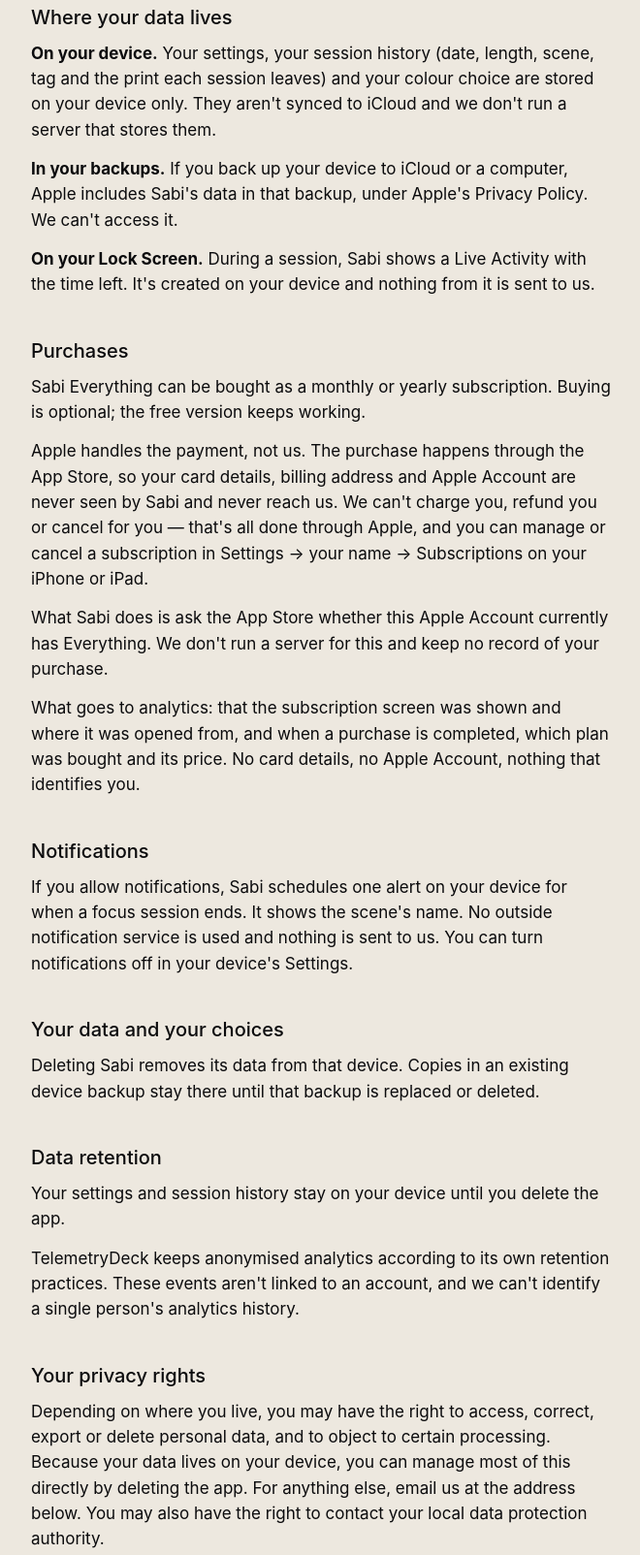
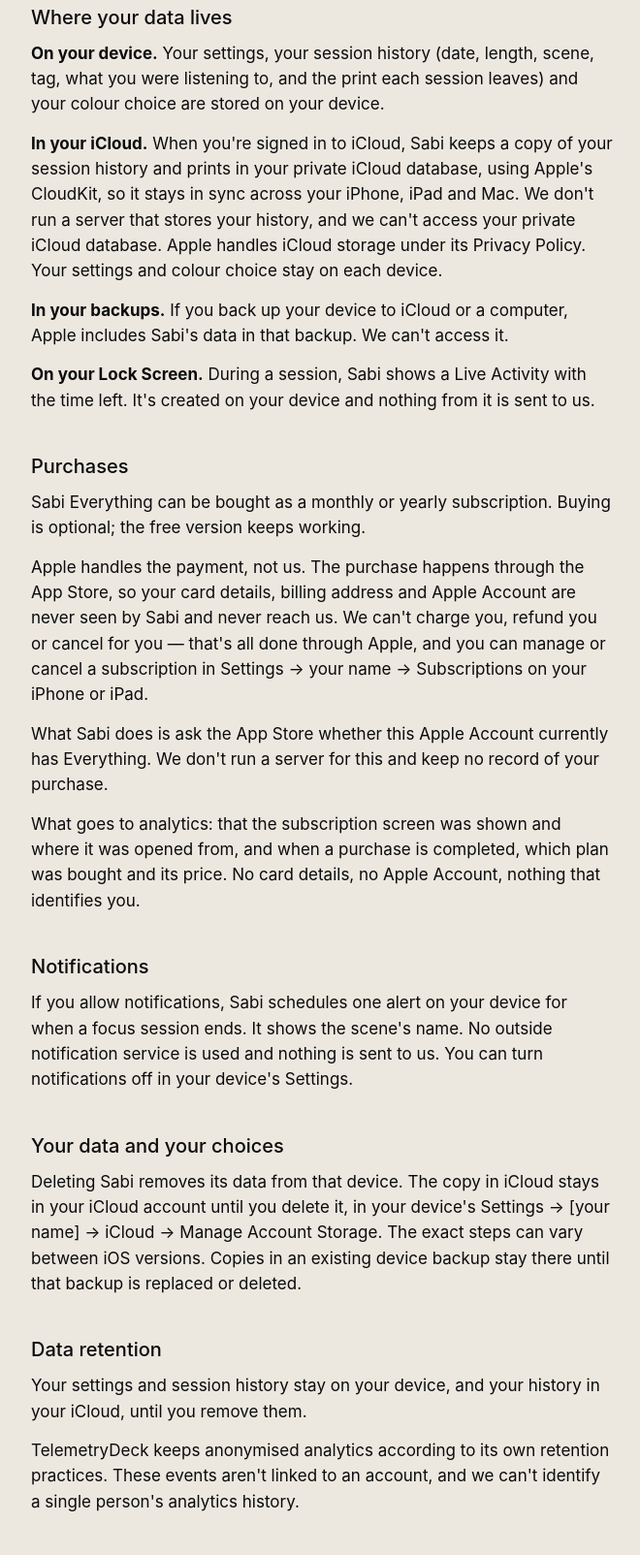
Before and after one commit to sabitimerapp/sabi, a plain HTML site: page privacy.html in a window 1280 px wide. Shown: the part 1468-3072 px from the top of the page at 97% size, without its empty margins (308-968 px from the left). Drawn offline with Linux system fonts and the light colour scheme.

Commit message:
Add files via upload

```diff
--- a/privacy.html
+++ b/privacy.html
@@ -33,8 +33,9 @@
 <p>We never send anything you type, your name, your email or your precise location. TelemetryDeck doesn't store IP addresses. Analytics are used to understand how Sabi works for people, never for advertising or cross-app tracking. You can learn more in <a href="https://telemetrydeck.com/privacy/">TelemetryDeck's privacy policy</a>.</p>
 
 <h2>Where your data lives</h2>
-<p><strong>On your device.</strong> Your settings, your session history (date, length, scene, tag and the print each session leaves) and your colour choice are stored on your device only. They aren't synced to iCloud and we don't run a server that stores them.</p>
-<p><strong>In your backups.</strong> If you back up your device to iCloud or a computer, Apple includes Sabi's data in that backup, under Apple's Privacy Policy. We can't access it.</p>
+<p><strong>On your device.</strong> Your settings, your session history (date, length, scene, tag, what you were listening to, and the print each session leaves) and your colour choice are stored on your device.</p>
+<p><strong>In your iCloud.</strong> When you're signed in to iCloud, Sabi keeps a copy of your session history and prints in your private iCloud database, using Apple's CloudKit, so it stays in sync across your iPhone, iPad and Mac. We don't run a server that stores your history, and we can't access your private iCloud database. Apple handles iCloud storage under its Privacy Policy. Your settings and colour choice stay on each device.</p>
+<p><strong>In your backups.</strong> If you back up your device to iCloud or a computer, Apple includes Sabi's data in that backup. We can't access it.</p>
 <p><strong>On your Lock Screen.</strong> During a session, Sabi shows a Live Activity with the time left. It's created on your device and nothing from it is sent to us.</p>
 
 <h2>Purchases</h2>
@@ -47,14 +48,14 @@
 <p>If you allow notifications, Sabi schedules one alert on your device for when a focus session ends. It shows the scene's name. No outside notification service is used and nothing is sent to us. You can turn notifications off in your device's Settings.</p>
 
 <h2>Your data and your choices</h2>
-<p>Deleting Sabi removes its data from that device. Copies in an existing device backup stay there until that backup is replaced or deleted.</p>
+<p>Deleting Sabi removes its data from that device. The copy in iCloud stays in your iCloud account until you delete it, in your device's Settings → [your name] → iCloud → Manage Account Storage. The exact steps can vary between iOS versions. Copies in an existing device backup stay there until that backup is replaced or deleted.</p>
 
 <h2>Data retention</h2>
-<p>Your settings and session history stay on your device until you delete the app.</p>
+<p>Your settings and session history stay on your device, and your history in your iCloud, until you remove them.</p>
 <p>TelemetryDeck keeps anonymised analytics according to its own retention practices. These events aren't linked to an account, and we can't identify a single person's analytics history.</p>
 
 <h2>Your privacy rights</h2>
-<p>Depending on where you live, you may have the right to access, correct, export or delete personal data, and to object to certain processing. Because your data lives on your device, you can manage most of this directly by deleting the app. For anything else, email us at the address below. You may also have the right to contact your local data protection authority.</p>
+<p>Depending on where you live, you may have the right to access, correct, export or delete personal data, and to object to certain processing. Because your data lives on your device and in your own iCloud, you can manage most of this directly in Apple's settings. For anything else, email us at the address below. You may also have the right to contact your local data protection authority.</p>
 
 <h2>Children</h2>
 <p>Sabi doesn't knowingly collect personal data from anyone, including children.</p>
```
Also changed, not shown: index.html (+2 -2 lines).
